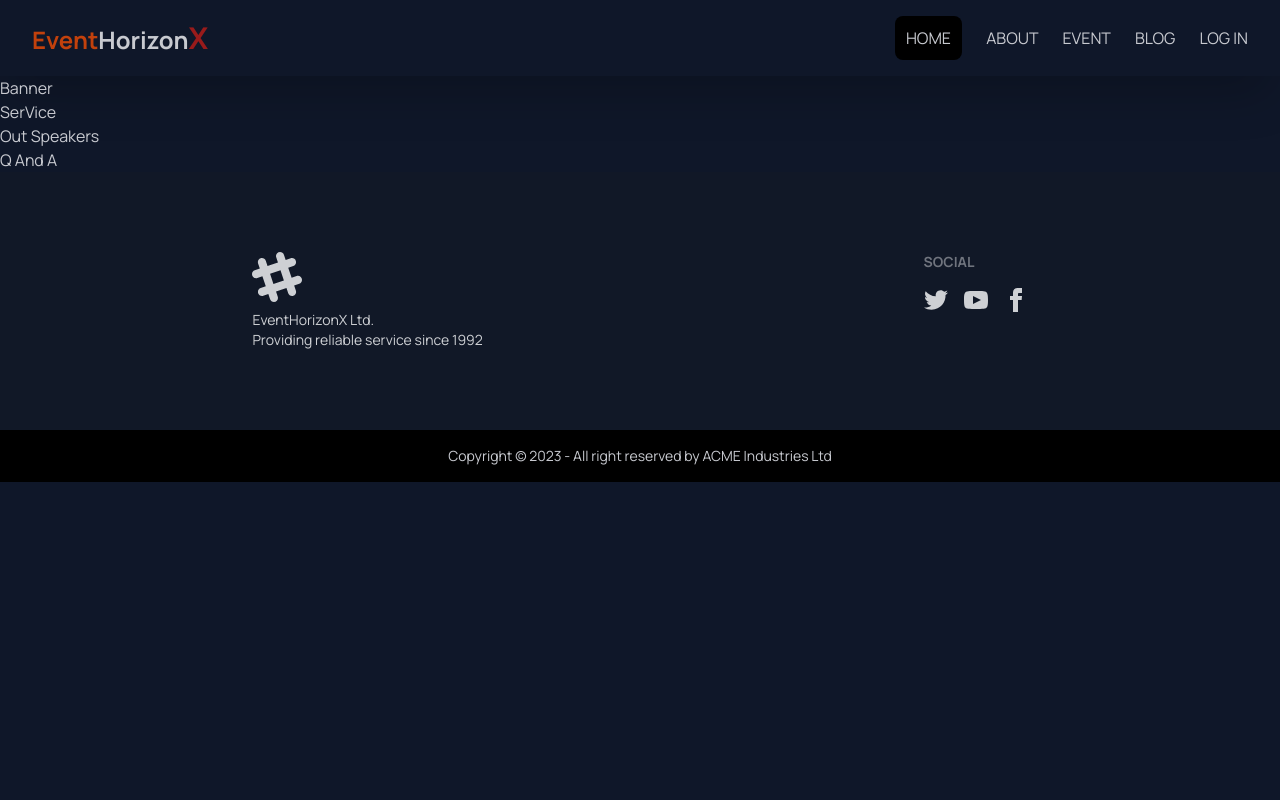
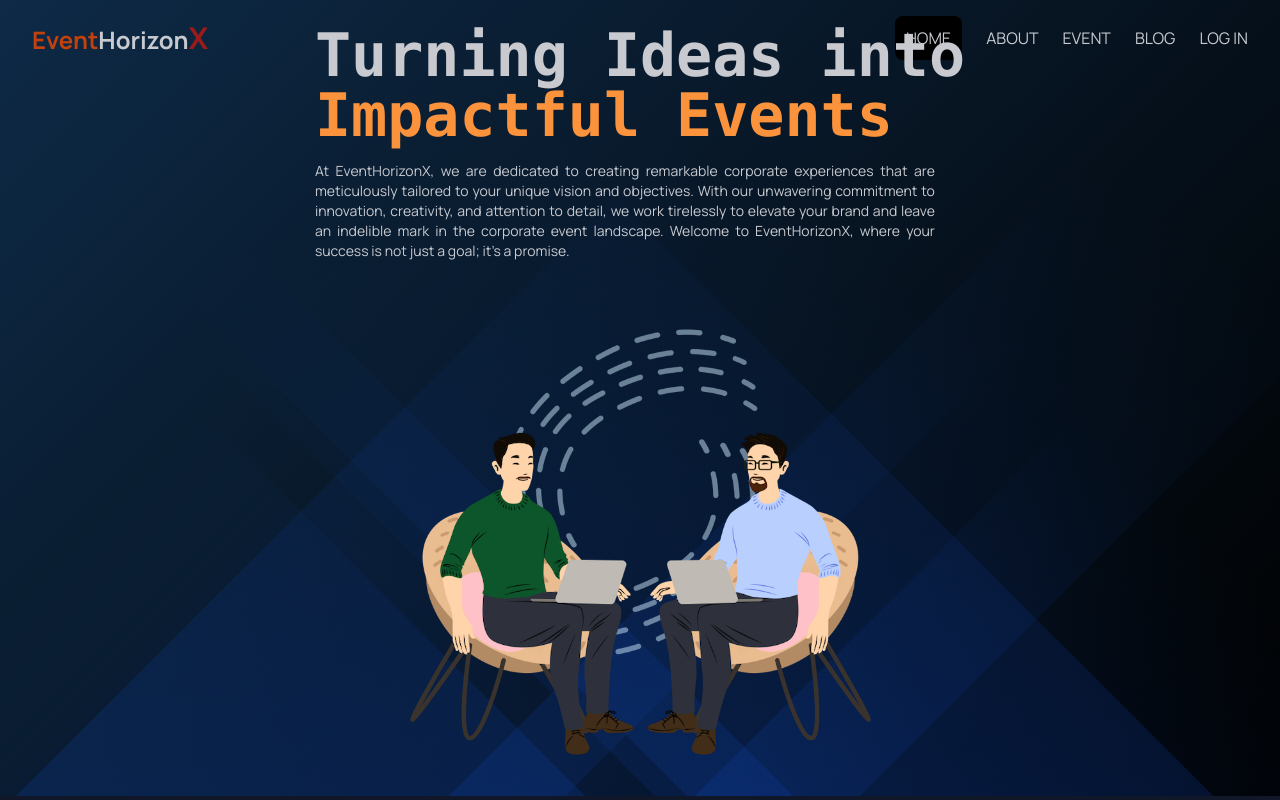
Before and after one commit to rafimd422/EventHorizonX, a React (Vite) app: page / in a window 1280 px wide. Shown: the top 800 px of the page. Built offline with nearby package versions, Linux system fonts and the light colour scheme.

Commit message:
Successfully complated Banner Section

```diff
--- /dev/null
+++ b/src/Components/Pages/Home/Banner.css
@@ -0,0 +1,3 @@
+.back {
+background-image: url('./../../../assets/BannerBG.svg');
+}
--- a/src/Components/Pages/Home/Banner.jsx
+++ b/src/Components/Pages/Home/Banner.jsx
@@ -1,10 +1,23 @@
-import React from 'react'
+import './Banner.css'
+import bannerImg from './../../../assets/banner.png'
 
 const Banner = () => {
   return (
-    <div>
-      Banner
+
+    <div className='md:-mt-20 back bg-no-repeat bg-cover bg-center h-screen flex flex-wrap items-center xl:px-20 md:px-12 lg:justify-around justify-center'>
+        <div className='xl:mt-0 lg:mt-12 md:mt-16'>
+<h3 className="lg:text-6xl text-5xl font-bold font-mono leading-1 my-4 md:mx-0 mx-4">Turning Ideas into<br /> <span className='text-orange-400'>Impactful Events</span></h3>
+<p className='max-w-[620px] md:mx-0 mx-4 my-4 text-justify text-sm'>At EventHorizonX, we are dedicated to creating remarkable corporate experiences that are meticulously tailored to your unique vision and objectives. With our unwavering commitment to innovation, creativity, and attention to detail, we work tirelessly to elevate your brand and leave an indelible mark in the corporate event landscape. Welcome to EventHorizonX, where your success is not just a goal; it's a promise.</p>
+        </div>
+
+<div className='lg:max-w-lg md:max-w-lg sm:p-0 p-4'>
+    <img src={bannerImg} alt="" />
+</div>
+
+
     </div>
+
+
   )
 }
 
```
Also changed, not shown: src/assets/banner.png (added).
